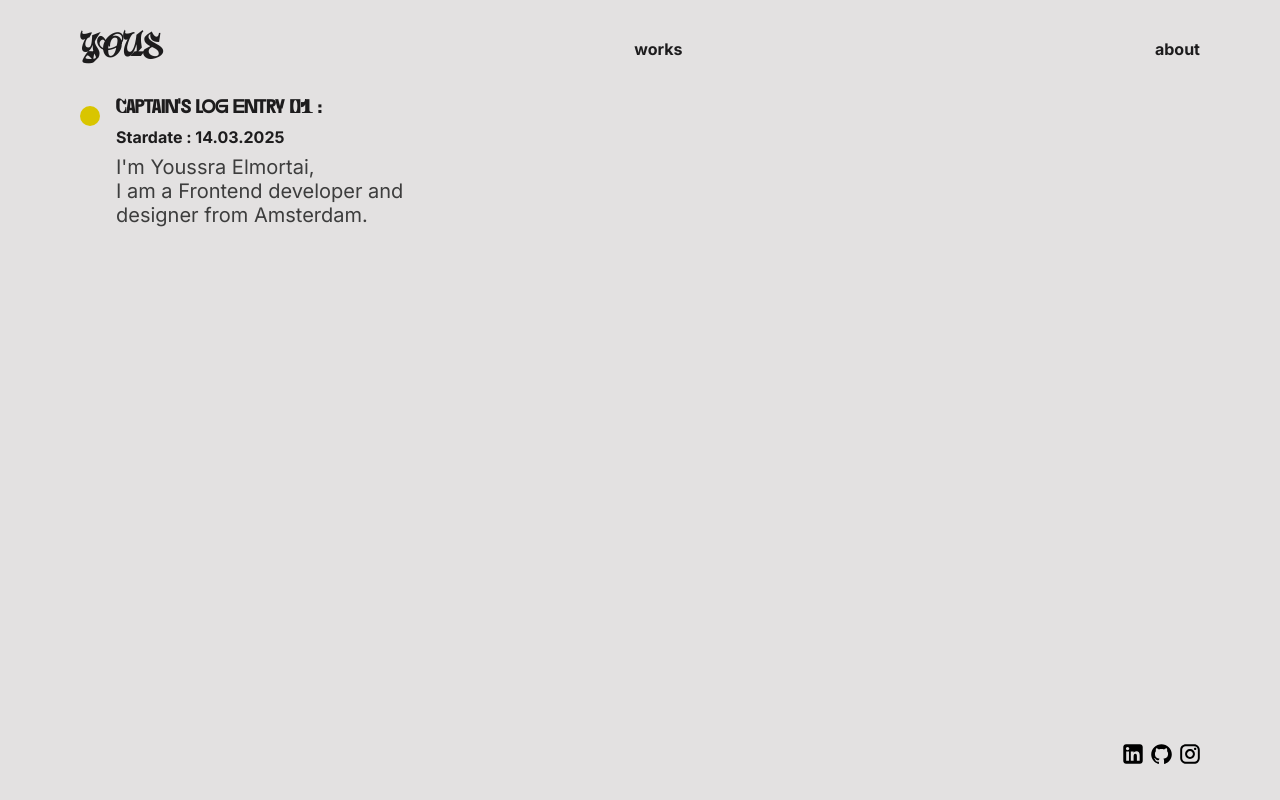
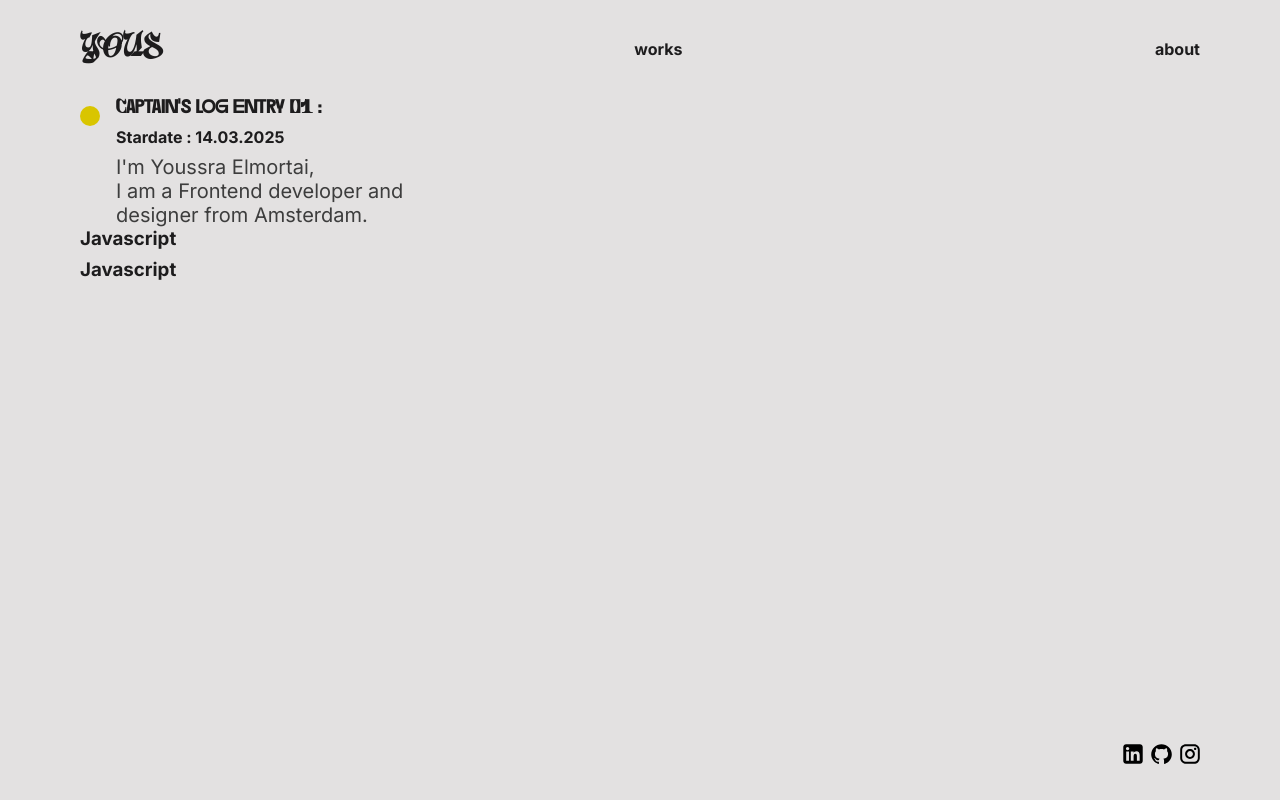
Before and after one commit to YoussraElmortai/portfolio24, a Next.js app: page / in a window 1280 px wide. Built offline with nearby package versions, Linux system fonts and the light colour scheme.

Commit message:
Update page.jsx

```diff
--- a/src/app/page.jsx
+++ b/src/app/page.jsx
@@ -13,7 +13,7 @@ export default function Home() {
 
   return (
     <>
-      <section className="landing">
+      <section className='landing'>
         <div className='logbook'>
           <div className='dot' />
           <div>
@@ -27,6 +27,15 @@ export default function Home() {
             </article>
           </div>
         </div>
+        <div className='holographic_card'>
+          <h3>Javascript</h3>
+          <span></span>
+        </div>
+
+        <div className='holographic_card'>
+          <h3>Javascript</h3>
+          <span></span>
+        </div>
       </section>
     </>
   );
```
